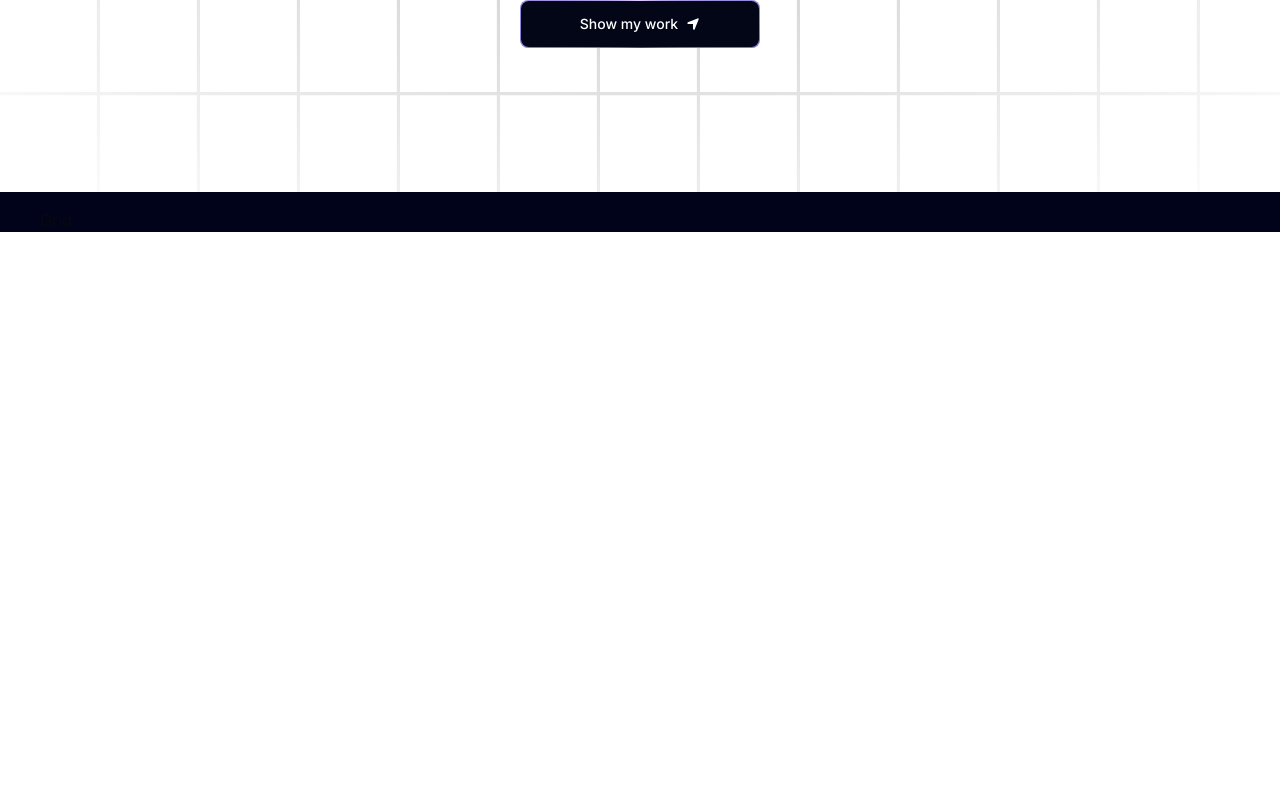
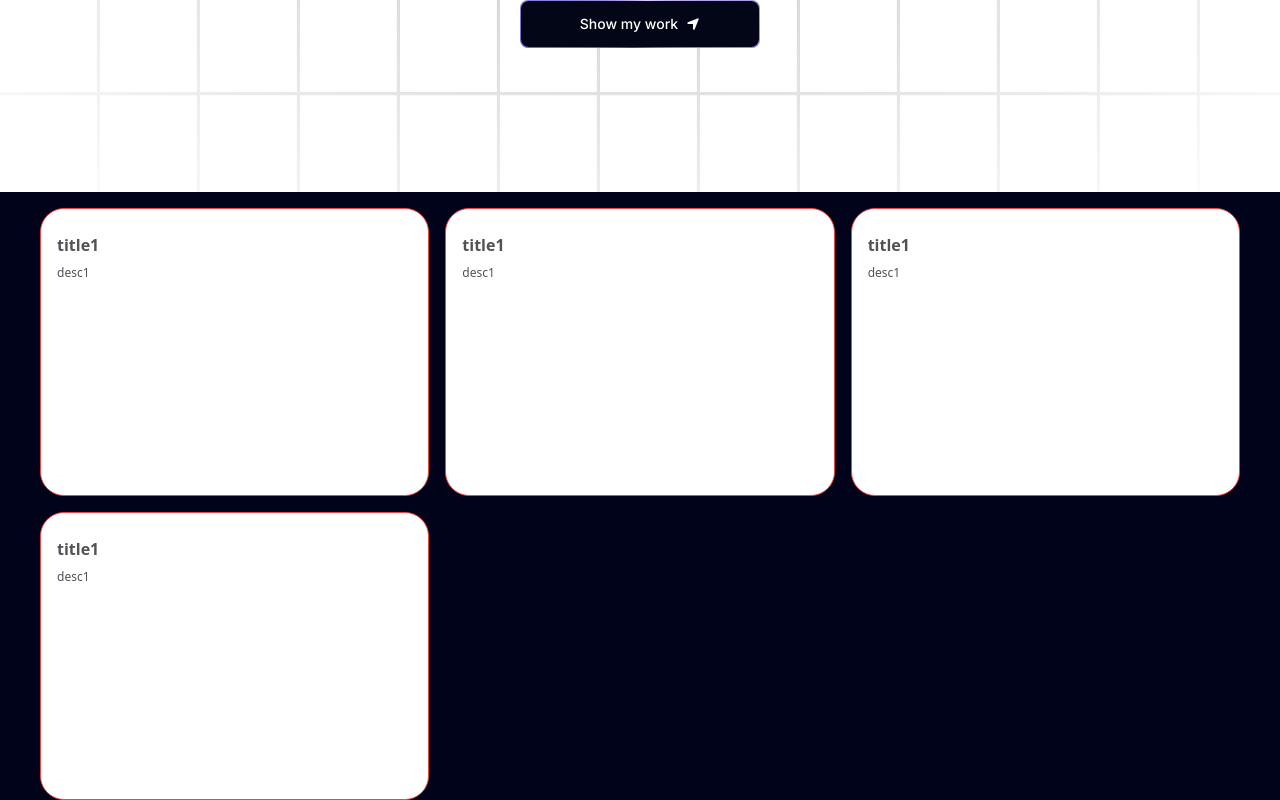
Before and after one commit to Simulaemanuele/portfolio, a Next.js app: page / in a window 1280 px wide. Shown: the part 608-1408 px from the top of the page. Before the commit the page ends 840 px from the top, so only its background shows below. Built offline with nearby package versions, Linux system fonts and the light colour scheme.

Commit message:
feat: created Grid.tsx custom component section and implemented it in page.tsx in app folder. Edited the BentoGrid.tsx custom component

```diff
--- a/components/Grid.tsx
+++ b/components/Grid.tsx
@@ -1,7 +1,26 @@
 import React from "react";
+import { BentoGrid, BentoGridItem } from "./ui/BentoGrid";
 
 const Grid = () => {
-  return <div>Grid</div>;
+  return (
+    <section id="about">
+      <BentoGrid>
+        {[
+          { title: "title1", description: "desc1", id: 1 },
+          { title: "title1", description: "desc1", id: 1 },
+          { title: "title1", description: "desc1", id: 1 },
+          { title: "title1", description: "desc1", id: 1 },
+        ].map((item) => (
+          <BentoGridItem
+            id={item.id}
+            key={item.id}
+            title={item.title}
+            description={item.description}
+          />
+        ))}
+      </BentoGrid>
+    </section>
+  );
 };
 
 export default Grid;
--- a/components/ui/BentoGrid.tsx
+++ b/components/ui/BentoGrid.tsx
@@ -25,17 +25,20 @@ export const BentoGridItem = ({
   description,
   header,
   icon,
+  id,
 }: {
   className?: string;
   title?: string | React.ReactNode;
   description?: string | React.ReactNode;
   header?: React.ReactNode;
   icon?: React.ReactNode;
+  id: number;
 }) => {
   return (
     <div
+      id={id.toString()}
       className={cn(
-        "row-span-1 rounded-xl group/bento hover:shadow-xl transition duration-200 shadow-input dark:shadow-none p-4 dark:bg-black dark:border-white/[0.2] bg-white border border-transparent justify-between flex flex-col space-y-4",
+        "row-span-1 relative rounded-3xl group/bento hover:shadow-xl transition duration-200 shadow-input dark:shadow-none p-4 dark:bg-black dark:border-white/[0.2] bg-white border border-transparent justify-between flex flex-col space-y-4 border-red-500",
         className
       )}
     >
```
